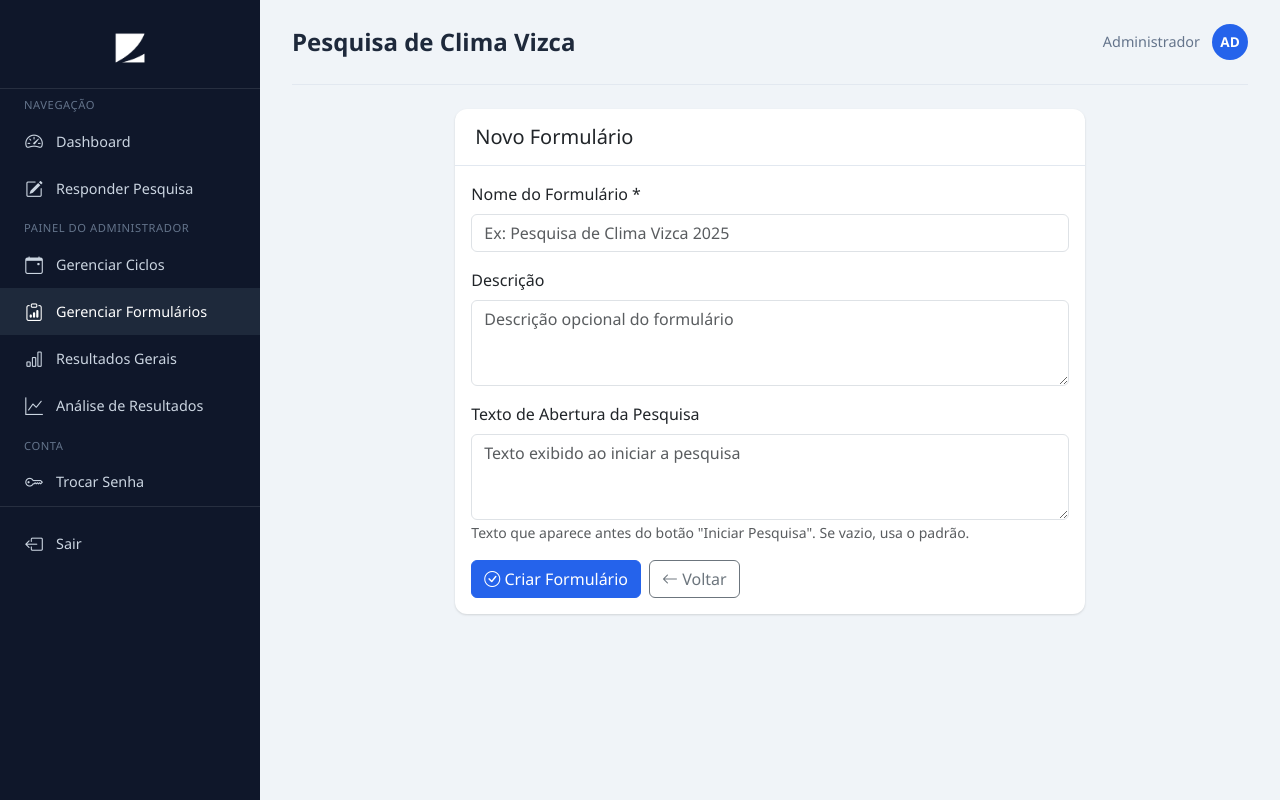
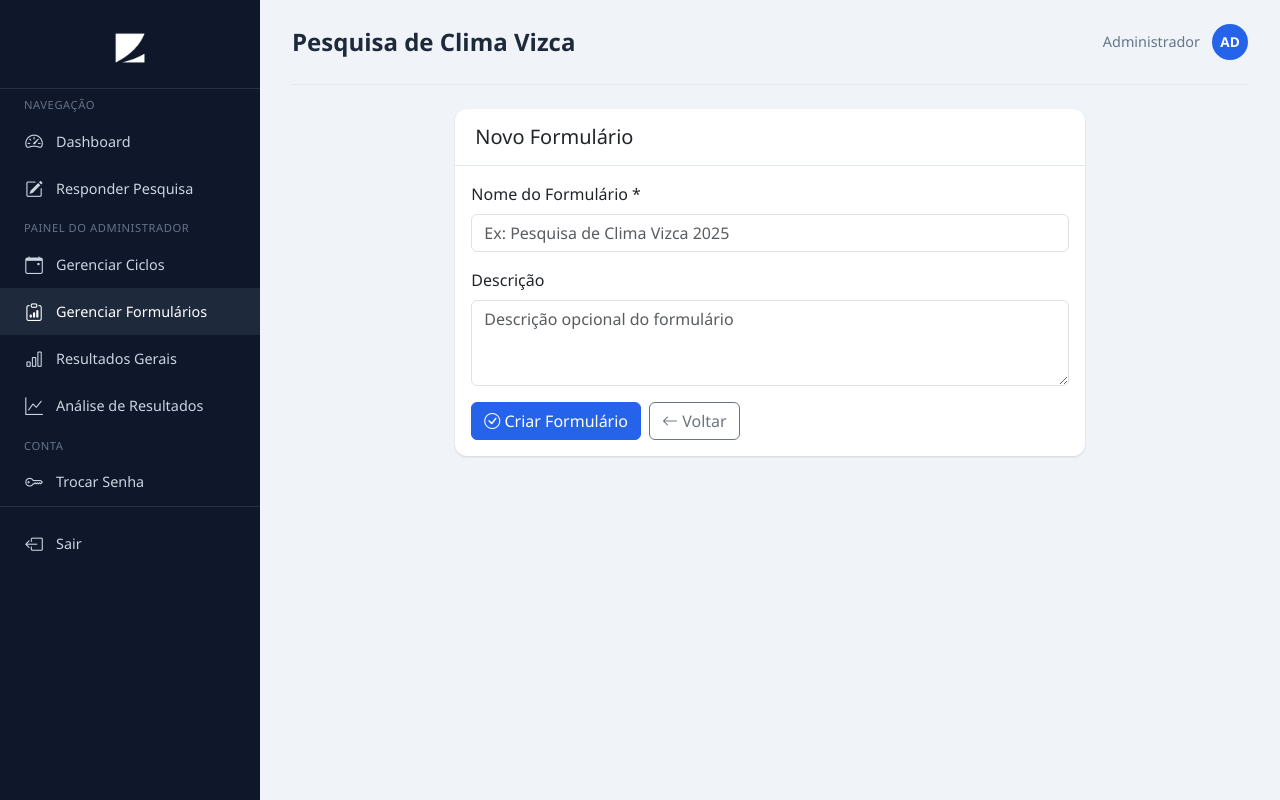
Before and after one commit to fpvizca/PesquisadeClima, a Flask app: page /admin/formularios/novo in a window 1280 px wide. Run offline with Flask 3, Linux system fonts and the light colour scheme; the visitor is signed in with stand-in values (Sample User, id 1); data comes from the database, SQL or seed files in the repository.

Commit message:
fix: move texto_abertura de formulário para ciclo
- Schema: remove de formularios, adiciona em ciclos
- Rotas ciclo: create/edit incluem texto_abertura
- Template ciclo: textarea para texto de abertura
- Pesquisa: usa ciclo.texto_abertura
- Reverte alterações em formularios

```diff
--- a/migrate_v4.sql
+++ b/migrate_v4.sql
@@ -1 +1 @@
-ALTER TABLE formularios ADD COLUMN texto_abertura TEXT;
+ALTER TABLE ciclos ADD COLUMN texto_abertura TEXT;
--- a/routes/admin_formularios.py
+++ b/routes/admin_formularios.py
@@ -35,15 +35,14 @@ def init_routes(app):
         if request.method == 'POST':
             nome = request.form.get('nome', '').strip()
             descricao = request.form.get('descricao', '').strip()
-            texto_abertura = request.form.get('texto_abertura', '').strip()
 
             if not nome:
                 flash('Nome do formulário é obrigatório.', 'danger')
                 return redirect(url_for('admin_formulario_novo'))
 
             db.execute(
-                "INSERT INTO formularios (nome, descricao, texto_abertura) VALUES (?, ?, ?)",
-                (nome, descricao or None, texto_abertura or None)
+                "INSERT INTO formularios (nome, descricao) VALUES (?, ?)",
+                (nome, descricao or None)
             )
             db.commit()
             flash('Formulário criado com sucesso!', 'success')
@@ -67,7 +66,6 @@ def init_routes(app):
         if request.method == 'POST':
             nome = request.form.get('nome', '').strip()
             descricao = request.form.get('descricao', '').strip()
-            texto_abertura = request.form.get('texto_abertura', '').strip()
             ativo = 1 if request.form.get('ativo') else 0
 
             if not nome:
@@ -75,8 +73,8 @@ def init_routes(app):
                 return redirect(url_for('admin_formulario_editar', formulario_id=formulario_id))
 
             db.execute(
-                "UPDATE formularios SET nome = ?, descricao = ?, texto_abertura = ?, ativo = ? WHERE id = ?",
-                (nome, descricao or None, texto_abertura or None, ativo, formulario_id)
+                "UPDATE formularios SET nome = ?, descricao = ?, ativo = ? WHERE id = ?",
+                (nome, descricao or None, ativo, formulario_id)
             )
             db.commit()
             flash('Formulário atualizado com sucesso!', 'success')
@@ -127,8 +125,8 @@ def init_routes(app):
         # Criar cópia do formulário
         novo_nome = f"{formulario['nome']} (Cópia)"
         cursor = db.execute(
-            "INSERT INTO formularios (nome, descricao, texto_abertura, ativo) VALUES (?, ?, ?, 0)",
-            (novo_nome, formulario['descricao'], formulario['texto_abertura'])
+            "INSERT INTO formularios (nome, descricao, ativo) VALUES (?, ?, 0)",
+            (novo_nome, formulario['descricao'])
         )
         novo_formulario_id = cursor.lastrowid
 
--- a/schema.sql
+++ b/schema.sql
@@ -27,7 +27,6 @@ CREATE TABLE IF NOT EXISTS formularios (
     id              INTEGER PRIMARY KEY AUTOINCREMENT,
     nome            TEXT NOT NULL,
     descricao       TEXT,
-    texto_abertura  TEXT,
     ativo           INTEGER NOT NULL DEFAULT 1,
     criado_em       DATETIME NOT NULL DEFAULT CURRENT_TIMESTAMP
 );
@@ -67,6 +66,7 @@ CREATE TABLE IF NOT EXISTS ciclos (
     formulario_id   INTEGER,
     data_inicio     TEXT,
     data_fim        TEXT,
+    texto_abertura  TEXT,
     ativo           INTEGER NOT NULL DEFAULT 1,
     criado_em       DATETIME NOT NULL DEFAULT CURRENT_TIMESTAMP,
     FOREIGN KEY (formulario_id) REFERENCES formularios(id) ON DELETE SET NULL
--- a/templates/admin_formulario_form.html
+++ b/templates/admin_formulario_form.html
@@ -22,13 +22,6 @@
             <label for="descricao" class="form-label">Descrição</label>
             <textarea class="form-control" id="descricao" name="descricao" rows="3"
                       placeholder="Descrição opcional do formulário">{{ formulario.descricao if formulario else '' }}</textarea>
-          </div>
-
-          <div class="mb-3">
-            <label for="texto_abertura" class="form-label">Texto de Abertura da Pesquisa</label>
-            <textarea class="form-control" id="texto_abertura" name="texto_abertura" rows="3"
-                      placeholder="Texto exibido ao iniciar a pesquisa">{{ formulario.texto_abertura if formulario and formulario.texto_abertura else '' }}</textarea>
-            <small class="text-muted">Texto que aparece antes do botão "Iniciar Pesquisa". Se vazio, usa o padrão.</small>
           </div>
 
           {% if formulario %}
--- a/templates/pesquisa.html
+++ b/templates/pesquisa.html
@@ -21,8 +21,8 @@
         <br><small class="text-muted">Após o encerramento deste ciclo, esta opção será desativada.</small>
       </p>
     {% else %}
-      {% if formulario and formulario.texto_abertura %}
-        <p class="mt-4">{{ formulario.texto_abertura|safe }}</p>
+      {% if ciclo.texto_abertura %}
+        <p class="mt-4">{{ ciclo.texto_abertura|safe }}</p>
       {% else %}
         <p class="mt-4">Esta pesquisa contém <strong>{{ total_perguntas }}</strong> perguntas divididas em <strong>{{ secoes|length }}</strong> seções.</p>
         <p class="text-muted">Suas respostas são anônimas e contribuem para melhorar o ambiente de trabalho na Vizca.</p>
```
Also changed, not shown: routes/admin_ciclos.py (+6 -4 lines), templates/admin_ciclo_form.html (+7 -0 lines).
